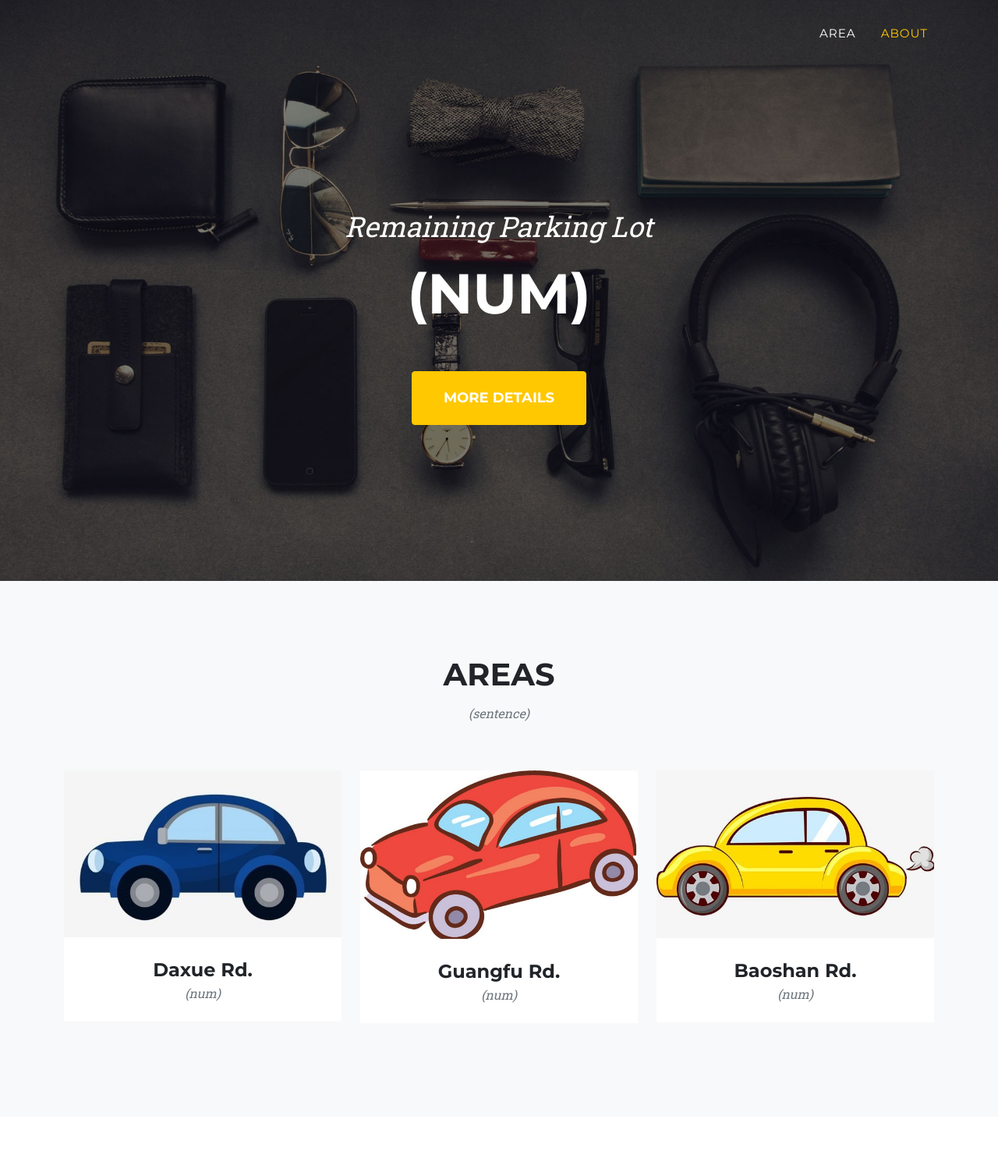
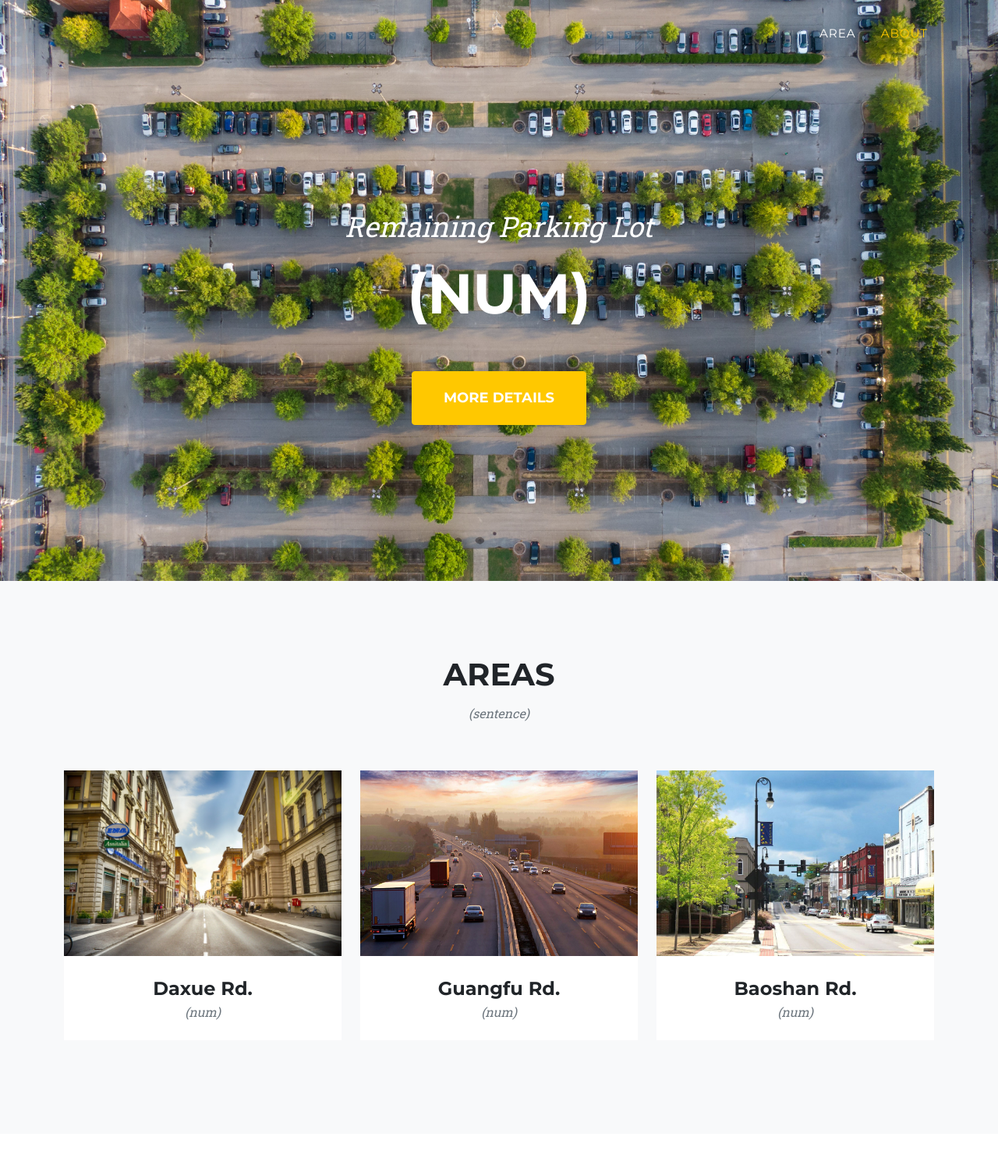
Before and after one commit to lon5948/Parking-Space-Monitoring-System, a Python web app: template website/templates/index.html in a window 1280 px wide. Shown: the top 1494 px of the page at 78% size. Run offline with Jinja, Linux system fonts and the light colour scheme; the template is opened without the code that fills it, so the values that code supplies are empty; some libraries are stand-ins or nearby versions.

Commit message:
update front-end

```diff
--- a/website/templates/index.html
+++ b/website/templates/index.html
@@ -61,7 +61,7 @@
                                 <div class="portfolio-hover">
                                     <div class="portfolio-hover-content"><i class="fas fa-plus fa-3x"></i></div>
                                 </div>
-                                <img class="img-fluid" src="../static/assets/img/portfolio/2.jfif" alt="..." />
+                                <img class="img-fluid" src="../static/assets/img/portfolio/2.jpg" alt="..." />
                             </a>
                             <div class="portfolio-caption">
                                 <div class="portfolio-caption-heading">Guangfu Rd.</div>
```
Also changed, not shown: website/static/assets/img/header-bg.jfif (added), website/static/assets/img/header-bg.jpg, website/static/assets/img/logos/facebook.svg (deleted), website/static/assets/img/logos/google.svg (deleted), website/static/assets/img/logos/ibm.svg (deleted), website/static/assets/img/logos/microsoft.svg (deleted), website/static/assets/img/map-image.png (deleted), website/static/assets/img/portfolio/1.jfif (deleted), website/static/assets/img/portfolio/1.jpg, website/static/assets/img/portfolio/2.jfif (deleted), website/static/assets/img/portfolio/2.jpg (added), website/static/assets/img/portfolio/2.png (deleted), website/static/assets/img/portfolio/3.jpg, website/static/assets/img/portfolio/4.jpg (deleted), 5 more files.
